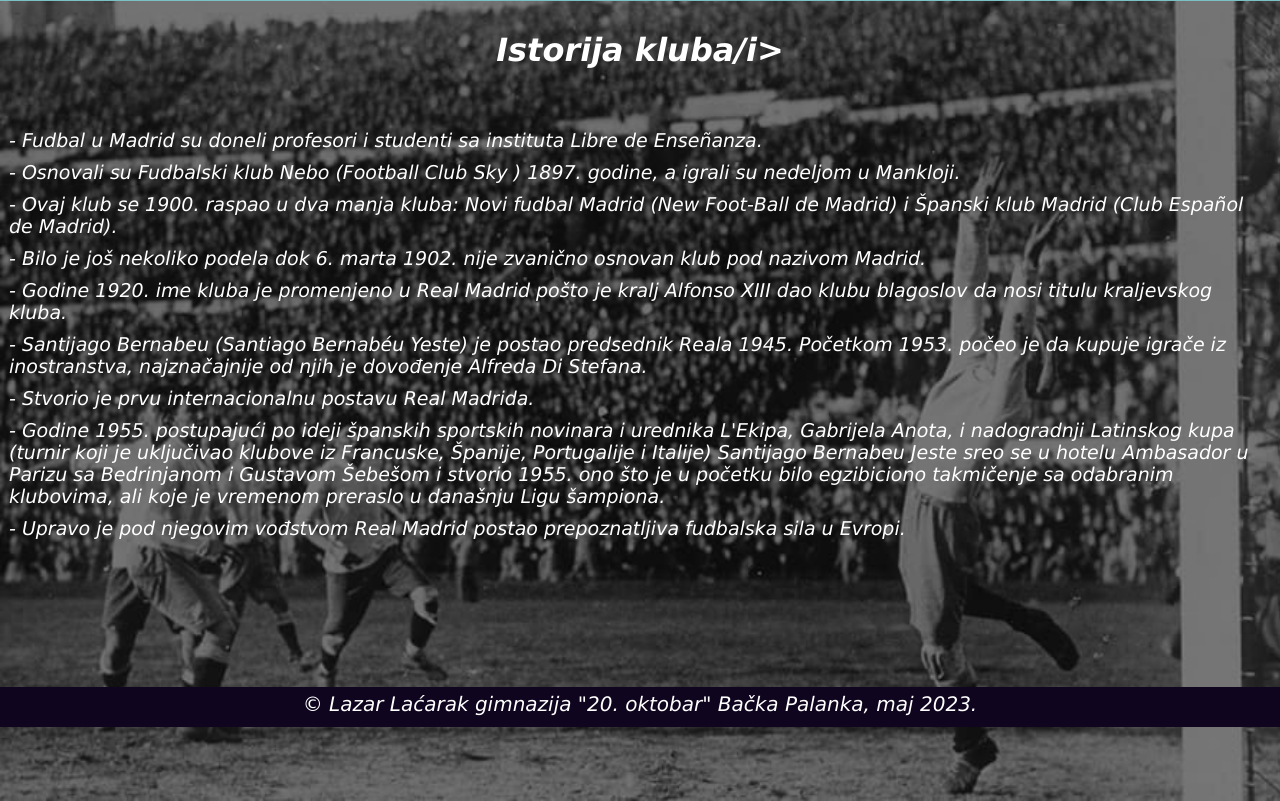
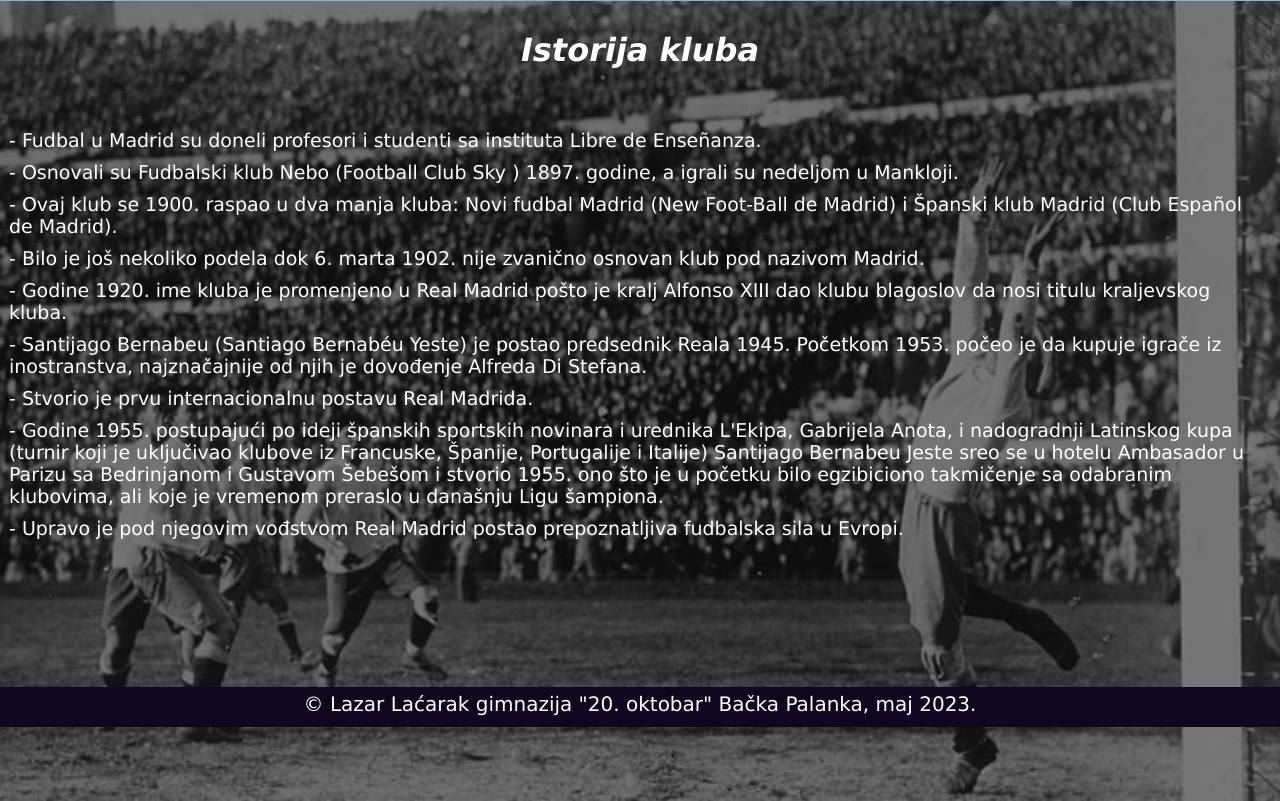
Before and after one commit to lazarlacarak2023/lazarlacarak2023.github.io, a plain HTML site: page Istorija.html in a window 1280 px wide. Shown: the part 73-874 px from the top of the page. Drawn offline with Linux system fonts and the light colour scheme.

Commit message:
Add files via upload

```diff
--- a/Istorija.html
+++ b/Istorija.html
@@ -18,7 +18,7 @@
     </div>
 
     <div class="istorija">
-        <h1><i>Istorija kluba/i></h1>
+        <h1><i>Istorija kluba</i></h1>
         <ul>
             <li>- Fudbal u Madrid su doneli profesori i studenti sa instituta Libre de Enseñanza.</li>
             <li>- Osnovali su Fudbalski klub Nebo (Football Club Sky ) 1897. godine, a igrali su nedeljom u Mankloji.</li>
```
